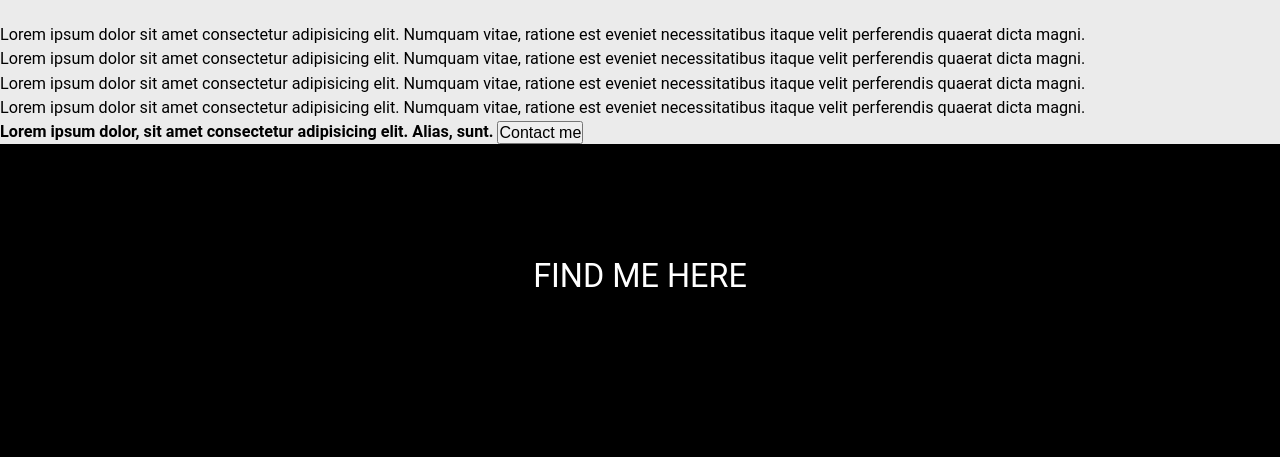
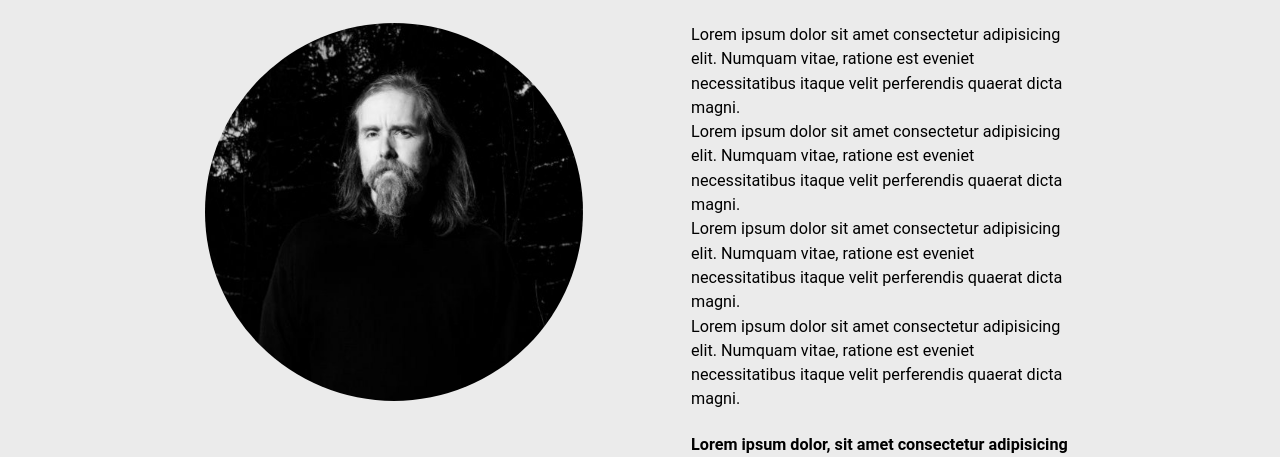
Before and after one commit to n0rtt/aneta, a plain HTML site: page src/index.html in a window 1280 px wide. Shown: the part 3750-4207 px from the top of the page. Drawn offline with nearby package versions, Linux system fonts and the light colour scheme; files that its build step writes are made by us from their sources; a web font is replaced by a local one.

Commit message:
about me

```diff
--- a/src/index.html
+++ b/src/index.html
@@ -278,7 +278,9 @@
                 About me
             </h2>
             <div class="about__container">
-                <div class="about__container__img"></div>
+                <div class="about__container__img">
+                    <img src="img/fYryf_drm58.jpg" alt="" />
+                </div>
                 <div class="about__container__content">
                     <p>
                         Lorem ipsum dolor sit amet consectetur adipisicing elit.
--- a/src/scss/main.scss
+++ b/src/scss/main.scss
@@ -205,7 +205,7 @@ a {
             /* Overlay */
             position: absolute;
             top: -18rem;
-            left: 20%;
+            left: 30%;
             right: 0;
             bottom: 0;
         }
@@ -368,18 +368,39 @@ a {
 
 .about__container {
     display: flex;
+    justify-content: center;
+    height: 43rem;
 
-    &img {
-        flex: 0 1 50%;
-        background: url("../img/fYryf_drm58.jpg");
+    &__img {
+        width: 35rem;
+        height: 35rem;
+        overflow: hidden;
 
-        & img {
-            border-radius: 50%;
+        @supports (clip-path: polygon(0 0)) or (-webkit-clip-path: polygon(0 0)) {
+            -webkit-clip-path: circle(50% at 50% 50%);
+            clip-path: circle(50% at 50% 50%);
+            -webkit-shape-outside: circle(50% at 50% 50%);
+            shape-outside: circle(50% at 50% 50%);
+            border-radius: none;
         }
     }
 
-    &content {
-        flex: 0 1 50%;
+    &__content {
+        display: flex;
+        flex-direction: column;
+        flex: 0 1 30%;
+        margin-left: 10rem;
+
+        & strong {
+            padding: 2rem 0;
+        }
+
+        & input {
+            width: 40%;
+            padding: 1rem;
+            background: var(--color-green);
+            color: var(--color-white);
+        }
     }
 }
 
@@ -396,7 +417,7 @@ a {
     display: flex;
     justify-content: space-between;
     padding: 15rem;
-    width: 70%;
+    width: 50%;
     margin: 0 auto;
 }
 
```
